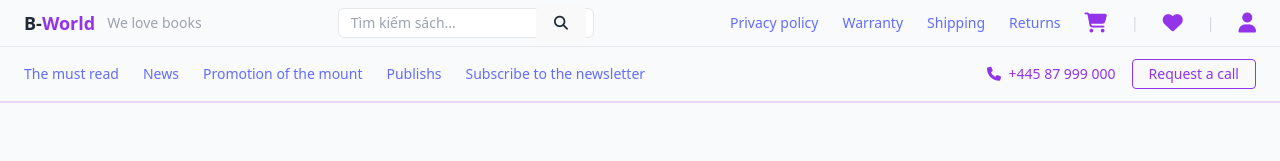
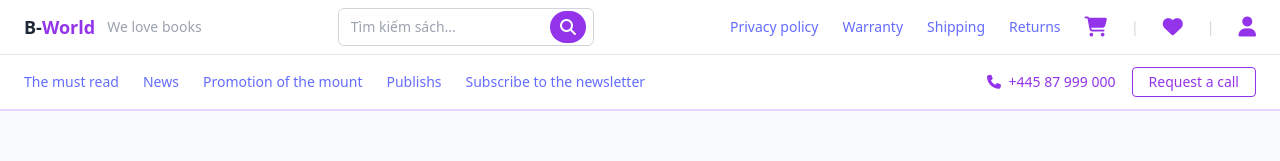
Before and after one commit to minh52585/FE-2, a React (Vite) app: page / in a window 1280 px wide. Shown: the top 161 px of the page. Built offline with nearby package versions, Linux system fonts and the light colour scheme.

Commit message:
update link header

```diff
--- a/src/components/common/Header.tsx
+++ b/src/components/common/Header.tsx
@@ -1,18 +1,17 @@
-import { Link } from 'react-router-dom';
+import { Link } from "react-router-dom";
 
 type Props = {};
 
 const Header = (_props: Props) => {
     return (
         <div className="text-sm font-sans">
-            <div className="flex items-center justify-between px-6 py-2 border-b">
+            <div className="flex items-center justify-between px-6 py-2 border-b bg-white">
                 <div className="flex items-center space-x-3">
                     <Link to={"/"} className="font-bold text-lg text-gray-800">
                         B-<span className="text-purple-600">World</span>
                     </Link>
                     <span className="text-gray-400">We love books</span>
                 </div>
-
 
                 <div className="flex items-center space-x-3">
                     <form
@@ -24,14 +23,13 @@ const Header = (_props: Props) => {
                         <input
                             type="text"
                             placeholder="Tìm kiếm sách..."
-                            className="border px-3 py-1 rounded-md text-sm w-full outline-none focus:ring-2 focus:ring-purple-300 pr-10"
+                            className="rounded-md text-sm w-full outline-none focus:ring-2 focus:ring-purple-300 pr-10 bg-white border border-gray-300 py-2 px-3"
                         />
                         <button
                             type="submit"
-                            className="absolute right-2 top-1/2 -translate-y-1/2  "
-
+                            className="absolute right-2 top-1/2 -translate-y-1/2 flex items-center justify-center w-8 h-8 bg-purple-600 rounded-full text-white hover:bg-purple-700 transition"
                         >
-                            <i className="fas fa-search"></i>
+                            <i className="fas fa-search text-base"></i>
                         </button>
                     </form>
                 </div>
@@ -62,8 +60,7 @@ const Header = (_props: Props) => {
                     </Link>
                 </div>
             </div>
-
-            <div className="flex items-center justify-between px-6 py-3 border-b-2 border-purple-200">
+            <div className="flex items-center justify-between px-6 py-3 border-b-2 border-purple-200 bg-white">
                 <div className="flex items-center space-x-6 text-gray-700">
                     <a href="#" className="hover:text-purple-600">
                         The must read
@@ -86,7 +83,7 @@ const Header = (_props: Props) => {
                     <span className="text-purple-600">
                         <i className="fas fa-phone-alt mr-1" style={{ transform: "scaleX(-1)" }}></i> +445 87 999 000
                     </span>
-                    <button className="border border-purple-600 text-purple-600 px-4 py-1 rounded hover:bg-purple-50">
+                    <button className="border border-purple-600 text-purple-600 bg-white px-4 py-1 rounded hover:bg-purple-600 hover:text-white transition">
                         Request a call
                     </button>
                 </div>
```
